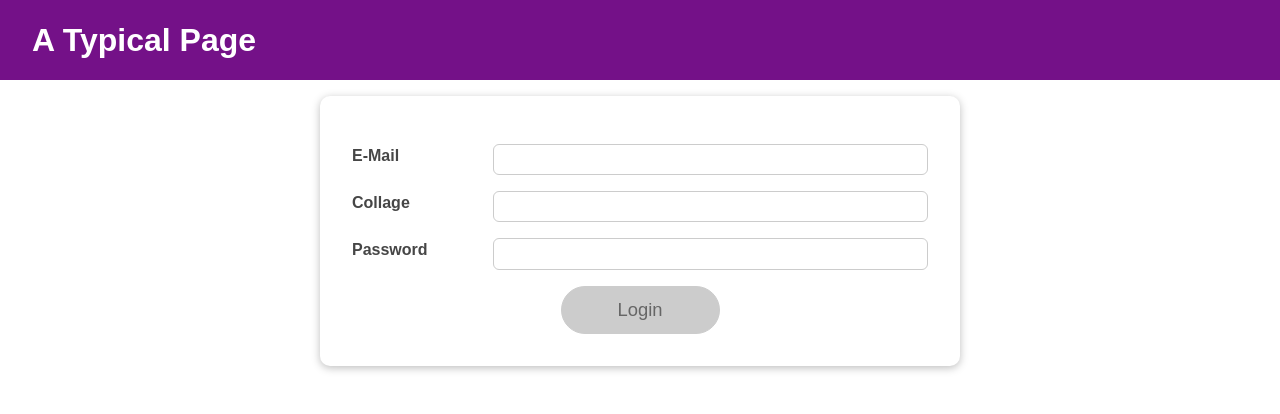
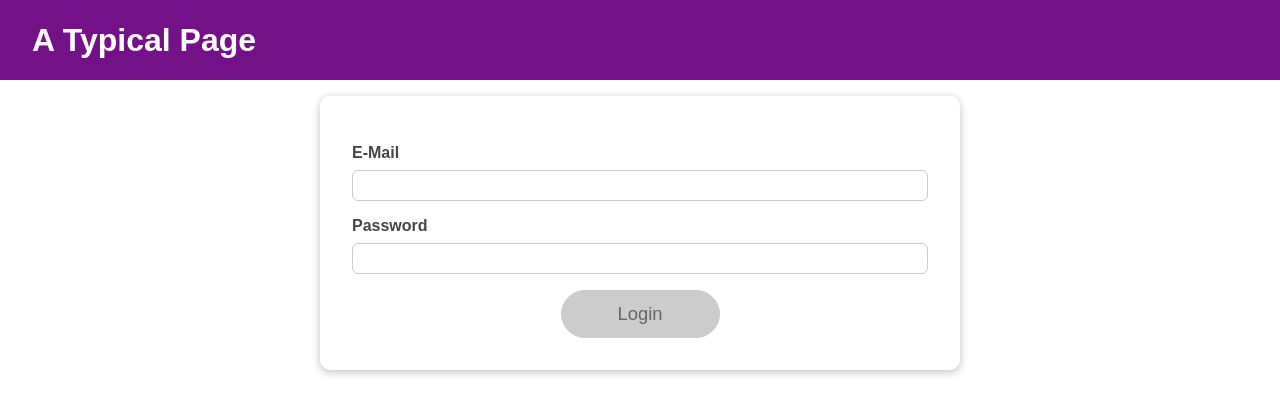
Before and after one commit to ritikk786/useEffect, a React (Create React App) app: page / in a window 1280 px wide. Shown: the top 414 px of the page. Built offline with nearby package versions, Linux system fonts and the light colour scheme.

Commit message:
reusable Input component.

```diff
--- a/src/App.js
+++ b/src/App.js
@@ -1,46 +1,24 @@
-import React, { useState, useEffect } from 'react';
+import React, {useContext } from 'react';
 
 import Login from './components/Login/Login';
 import Home from './components/Home/Home';
 import MainHeader from './components/MainHeader/MainHeader';
 import AuthContext from './Context/auth-context';
 
-function App() {
-  const [isLoggedIn, setIsLoggedIn] = useState(false);
-
-  useEffect(() => {
-    const userloggedin = localStorage.getItem('isLoggedIn')
-
-    if (userloggedin === '1') {
-      setIsLoggedIn(true)
-    }
-  }, [])
 
 
-  const loginHandler = (email, password) => {
-    // We should of course check email and password
-    // But it's just a dummy/ demo anyways
-    localStorage.setItem('isLoggedIn', '1')
-    setIsLoggedIn(true);
-  };
-
-  const logoutHandler = () => {
-    localStorage.removeItem('isLoggedIn')
-    setIsLoggedIn(false);
-  };
-
+function App() {
+ const ctx = useContext(AuthContext)
   return (
 
-      <AuthContext.Provider value={{
-        isLoggedIn:isLoggedIn,
-        onLogout: logoutHandler
-      }}>
-      <MainHeader  onLogout={logoutHandler} />
+    <React.Fragment>
+      <MainHeader  />
       <main>
-        {!isLoggedIn && <Login onLogin={loginHandler} />}
-        {isLoggedIn && <Home onLogout={logoutHandler} />}
+        {!ctx.isLoggedIn && <Login />}
+        {ctx.isLoggedIn && <Home   />}
       </main>
-      </AuthContext.Provider>
+      </React.Fragment>
+
 
   );
 }
--- a/src/Context/auth-context.js
+++ b/src/Context/auth-context.js
@@ -1,6 +1,29 @@
-import React from 'react'
+import React, {useState} from 'react'
 
 const AuthContext = React.createContext({
-    isLoggedIn:false
+    isLoggedIn:false,
+    onLogout: ()=>{},
+    onLogin:(email,password)=>{}
 });
+
+export const AuthContextProvider = (props)=>{
+    const [isLoggedIn, setIsLoggedIn] = useState(false);
+
+    const loginHandler = (email, password) => {
+
+        localStorage.setItem('isLoggedIn', '1')
+        setIsLoggedIn(true);
+      };
+
+      const logoutHandler = () => {
+        localStorage.removeItem('isLoggedIn')
+        setIsLoggedIn(false);
+      };
+
+    return <AuthContext.Provider value={{
+        isLoggedIn: isLoggedIn,
+        onLogout: logoutHandler,
+        onLogin: loginHandler
+    }} >{props.children}</AuthContext.Provider>
+}
 export default AuthContext
--- a/src/components/Home/Home.js
+++ b/src/components/Home/Home.js
@@ -1,12 +1,16 @@
-import React from 'react';
+import React, { useContext } from 'react';
 
 import Card from '../UI/Card/Card';
+import Button from '../UI/Button/Button';
 import classes from './Home.module.css';
+import AuthContext from '../../Context/auth-context';
 
 const Home = (props) => {
+  const authCtx = useContext(AuthContext)
   return (
     <Card className={classes.home}>
       <h1>Welcome back!</h1>
+      <Button onClick={authCtx.onLogout}>Logout</Button>
     </Card>
   );
 };
--- a/src/components/Login/Login.js
+++ b/src/components/Login/Login.js
@@ -1,145 +1,121 @@
-import React, { useState, useEffect, useReducer } from 'react';
-
+import React, { useState, useEffect, useReducer, useContext } from 'react';
+import Input from '../UI/Input/Input'
 import Card from '../UI/Card/Card';
 import classes from './Login.module.css';
 import Button from '../UI/Button/Button';
+import AuthContext from '../../Context/auth-context';
 
-const emailReducer = (state, action)=>{
-  if(action.type ==='USER_INPUT'){
-    return{value:action.val, isValid:action.val.includes('@')};
+
+
+
+const emailReducer = (state, action) => {
+  if (action.type === 'USER_INPUT') {
+    return { value: action.val, isValid: action.val.includes('@') };
   }
-  if(action.type ==='INPUT_BLUR'){
-    return{value:state.value, isValid:state.value.includes('@')};
+  if (action.type === 'INPUT_BLUR') {
+    return { value: state.value, isValid: state.value.includes('@') };
   }
-  return{value:'', isValid:false}
+  return { value: '', isValid: false }
 }
 
-const passwordReducer = (state, action)=>{
-  if(action.type ==='USER_INPUT'){
-    return{value:action.val, isValid:action.val.trim().length > 6};
+const passwordReducer = (state, action) => {
+  if (action.type === 'USER_INPUT') {
+    return { value: action.val, isValid: action.val.trim().length > 6 };
   }
-  if(action.type ==='INPUT_BLUR'){
-    return{value:state.value, isValid:state.value.trim().length > 6};
+  if (action.type === 'INPUT_BLUR') {
+    return { value: state.value, isValid: state.value.trim().length > 6 };
   }
-  return{value:'', isValid:false}
+  return { value: '', isValid: false }
 }
 
 const Login = (props) => {
+  const Ctx = useContext(AuthContext)
   // const [enteredEmail, setEnteredEmail] = useState('');
   // const [emailIsValid, setEmailIsValid] = useState();
-  const [enteredCollage, setEnteredCollage] = useState('');
-  const [collegeIsValid, setCollgeIsValid] = useState();
+
   // const [enteredPassword, setEnteredPassword] = useState('');
   // const [passwordIsValid, setPasswordIsValid] = useState();
   const [formIsValid, setFormIsValid] = useState(false);
 
-  const[emailState, dispatchEmail]= useReducer(emailReducer, {
-    value:'',
-    isValid:undefined,
+  const [emailState, dispatchEmail] = useReducer(emailReducer, {
+    value: '',
+    isValid: undefined,
   })
 
-  const[passwordState, dispatchPassword]= useReducer(passwordReducer, {
-    value:'',
-    isValid:undefined,
+  const [passwordState, dispatchPassword] = useReducer(passwordReducer, {
+    value: '',
+    isValid: undefined,
   })
 
-  const {isValid:emailisValid}=emailState
-  const {isValid:passwordIsValid}=passwordState;
+  const { isValid: emailisValid } = emailState
+  const { isValid: passwordIsValid } = passwordState;
 
-  useEffect(()=>{
-   const handler= setTimeout(() => {
+  useEffect(() => {
+    const handler = setTimeout(() => {
       console.log('check form validity')
       setFormIsValid(
-       emailisValid &&passwordIsValid && enteredCollage.trim().length > 0
+        emailisValid && passwordIsValid
       );
     }, 500);
-    return()=>{
+    return () => {
       console.log('cleanup')
       clearTimeout(handler)
     }
-  },[emailisValid,passwordIsValid, enteredCollage])
+  }, [emailisValid, passwordIsValid])
 
   const emailChangeHandler = (event) => {
-    dispatchEmail({type:'USER_INPUT', val:event.target.value});
+    dispatchEmail({ type: 'USER_INPUT', val: event.target.value });
     setFormIsValid(
-      event.target.value.includes('@') && passwordState.isValid && enteredCollage.trim().length > 0
+      event.target.value.includes('@') && passwordState.isValid
     );
   };
 
-  const collageChangeHandler = (event)=>{
-    setEnteredCollage(event.target.value)
-  }
+
 
   const passwordChangeHandler = (event) => {
-    dispatchPassword({type:'USER_INPUT', val:event.target.value});
+    dispatchPassword({ type: 'USER_INPUT', val: event.target.value });
     setFormIsValid(
-      emailState.isValid && event.target.value.trim().length > 6 && enteredCollage.trim().length > 0
+      emailState.isValid && event.target.value.trim().length > 6
     );
   };
 
   const validateEmailHandler = () => {
-    dispatchEmail({type:'INPUT_BLUR'})
+    dispatchEmail({ type: 'INPUT_BLUR' })
   };
 
   const validatePasswordHandler = () => {
-    dispatchPassword({type:'INPUT_BLUR'})
+    dispatchPassword({ type: 'INPUT_BLUR' })
   };
 
-  const validateCollageHandler = () => {
-    setCollgeIsValid(enteredCollage != null);
-  };
+
 
   const submitHandler = (event) => {
     event.preventDefault();
-    props.onLogin(emailState.value, passwordState.value);
+    Ctx.onLogin(emailState.value, passwordState.value);
   };
 
   return (
     <Card className={classes.login}>
       <form onSubmit={submitHandler}>
-        <div
-          className={`${classes.control} ${
-            emailState.isValid === false ? classes.invalid : ''
-          }`}
-        >
-          <label htmlFor="email">E-Mail</label>
-          <input
-            type="email"
-            id="email"
+
+        <Input type='email'
+          id='email'
+          label='E-Mail'
+          isValid={emailisValid}
           value={emailState.value}
           onChange={emailChangeHandler}
           onBlur={validateEmailHandler}
         />
-        </div>
-
-        <div
-          className={`${classes.control} ${
-            collegeIsValid === false ? classes.invalid : ''
-          }`}
-        >
-          <label htmlFor="collage">Collage</label>
-          <input
-            type="text"
-            id="collage"
-            value={enteredCollage}
-            onChange={collageChangeHandler}
-            onBlur={validateCollageHandler}
-          />
-        </div>
-        <div
-          className={`${classes.control} ${
-            passwordState.isValid === false ? classes.invalid : ''
-          }`}
-        >
-          <label htmlFor="password">Password</label>
-          <input
-            type="password"
-            id="password"
+        <Input type='password'
+          id='password'
+          label='Password'
+          isValid={passwordIsValid}
           value={passwordState.value}
           onChange={passwordChangeHandler}
           onBlur={validatePasswordHandler}
         />
-        </div>
+
+
         <div className={classes.actions}>
           <Button type="submit" className={classes.btn} disabled={!formIsValid}>
             Login
--- /dev/null
+++ b/src/components/UI/Input/Input.js
@@ -0,0 +1,21 @@
+
+import classes from './Input.module.css'
+const Input = (props)=>{
+    return(
+    <div
+          className={`${classes.control} ${
+            props.isValid === false ? classes.invalid : ''
+          }`}
+        >
+          <label htmlFor={props.id}>{props.label}</label>
+          <input
+            type={props.type}
+            id={props.id}
+            value={props.value}
+            onChange={props.onChange}
+            onBlur={props.onBlur}
+          />
+        </div>
+    )
+}
+export default Input
--- /dev/null
+++ b/src/components/UI/Input/Input.module.css
@@ -0,0 +1,48 @@
+.login {
+    width: 90%;
+    max-width: 40rem;
+    margin: 2rem auto;
+    padding: 2rem;
+  }
+
+  .control {
+    margin: 1rem 0;
+    display: flex;
+    align-items: stretch;
+    flex-direction: column;
+  }
+
+  .control label,
+  .control input {
+    display: block;
+  }
+
+  .control label {
+    font-weight: bold;
+    flex: 1;
+    color: #464646;
+    margin-bottom: 0.5rem;
+  }
+
+  .control input {
+    flex: 3;
+    font: inherit;
+    padding: 0.35rem 0.35rem;
+    border-radius: 6px;
+    border: 1px solid #ccc;
+  }
+
+  .control input:focus {
+    outline: none;
+    border-color: #4f005f;
+    background: #f6dbfc;
+  }
+
+  .control.invalid input {
+    border-color: red;
+    background: #fbdada;
+  }
+
+  .actions {
+    text-align: center;
+  }
--- a/src/index.js
+++ b/src/index.js
@@ -3,6 +3,9 @@
 
 import './index.css';
 import App from './App';
+import { AuthContextProvider } from './Context/auth-context';
 
 const root = ReactDOM.createRoot(document.getElementById('root'));
-root.render(<App />);
+root.render(<AuthContextProvider>
+    <App />
+    </AuthContextProvider>);
```
Lines whose indentation alone changed are shown as unchanged.
